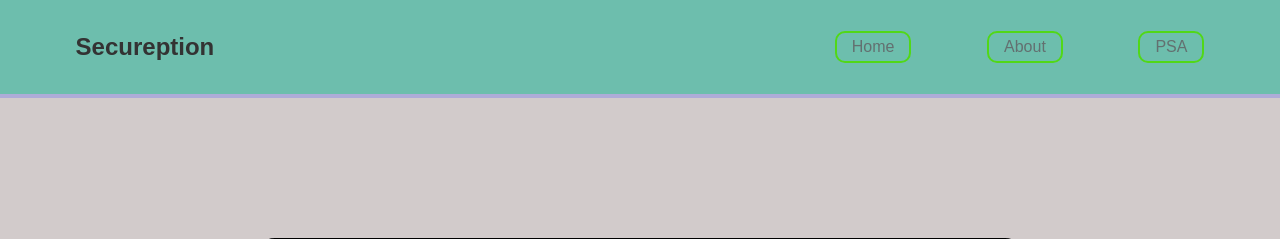
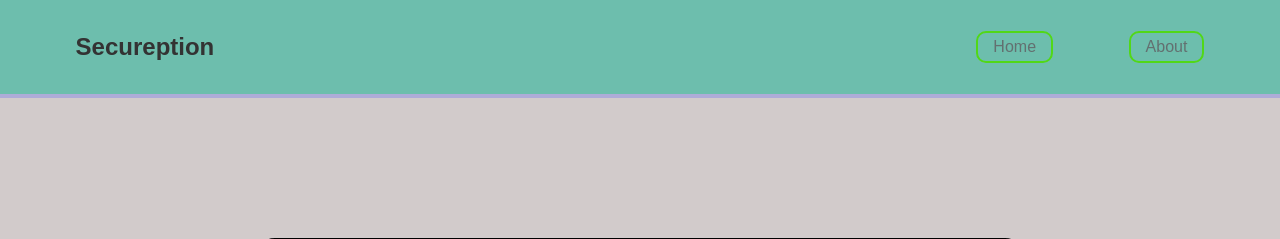
Before and after one commit to Thanush-07/Secureption-, a Flask app: page / in a window 1280 px wide. Shown: the top 239 px of the page. Run offline with Flask 3, Linux system fonts and the light colour scheme.

Commit message:
main template file updated

```diff
--- a/templates/index.html
+++ b/templates/index.html
@@ -9,8 +9,8 @@
     <h2>Secureption</h2>
     <ul class="navbar">
       <li class="nav1">Home</li>
-      <li class="nav1">About</li>
-      <li class="nav1">PSA</li>
+      <li class="nav1" onclick="about()">About</li>
+
     </ul>
   </nav>
 
```
